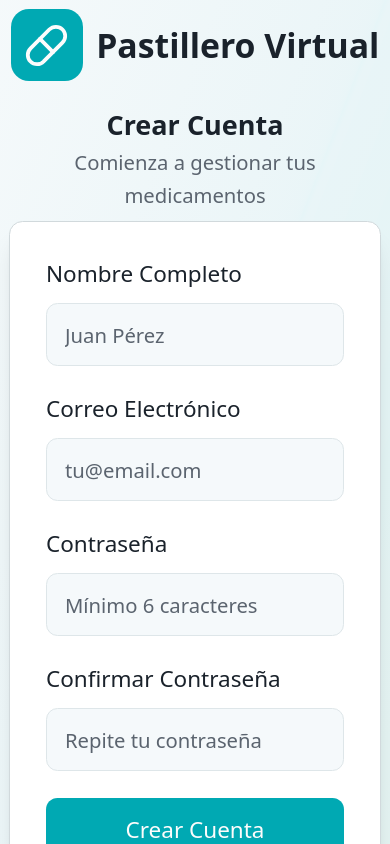
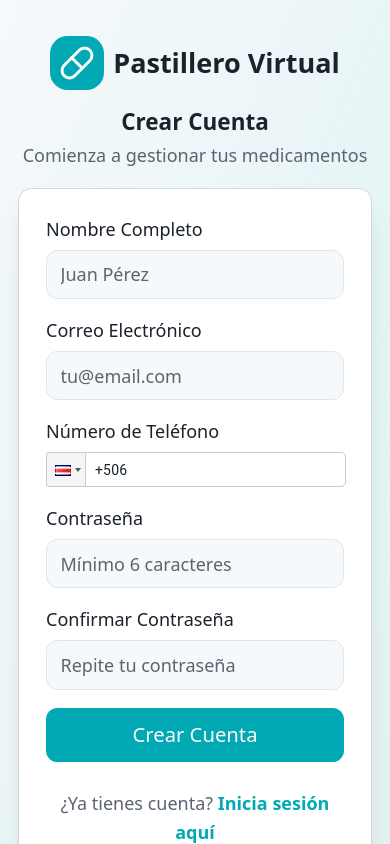
Before and after one commit to cmlasalav/medicine_app, a Next.js app: page /register in a window 390 px wide. Shown: the top 844 px of the page. Built offline with nearby package versions, Linux system fonts and the light colour scheme; no server answers.

Commit message:
feat: integrate phone input component and enhance registration form handling

```diff
--- a/src/components/AuthComponents/Register.jsx
+++ b/src/components/AuthComponents/Register.jsx
@@ -5,15 +5,19 @@ import Link from "next/link";
 import { useRouter } from "next/navigation";
 import { Pill } from "lucide-react";
 import { RegisterUser } from "@/api/Auth";
+import PhoneInput from "react-phone-input-2";
+import "react-phone-input-2/lib/style.css";
 
 export default function RegistroPage() {
   const router = useRouter();
   const [formData, setFormData] = useState({
     name: "",
     email: "",
+    phone: "",
     password: "",
     confirmPassword: "",
   });
+  const [phoneValue, setPhoneValue] = useState("");
   const [isLoading, setIsLoading] = useState(false);
   const [error, setError] = useState("");
   const [success, setSuccess] = useState(false);
@@ -77,11 +81,16 @@ export default function RegistroPage() {
     }
     setIsLoading(true);
     try {
-      //Register
-      console.log(formData)
-      const response = await RegisterUser(formData);
+      // Preparar datos con teléfono limpio (sin guiones, espacios, ni caracteres especiales)
+      const cleanPhone = phoneValue.replace(/[^0-9]/g, "");
+      const dataToSend = {
+        ...formData,
+        phone: cleanPhone,
+      };
+      console.log(dataToSend);
+      const response = await RegisterUser(dataToSend);
       if (response.error) {
-        setError({ email: "Error al registrar el usuario" });
+        setError("Este correo ya está registrado.");
         setIsLoading(false);
         return;
       }
@@ -92,7 +101,7 @@ export default function RegistroPage() {
         router.push("/login");
       }, 2000);
     } catch (error) {
-      setError({ email: "Error al registrar el usuario" });
+      setError("Error al registrar el usuario");
       setIsLoading(false);
     }
   };
@@ -135,37 +144,37 @@ export default function RegistroPage() {
   }
 
   return (
-    <div className="min-h-screen bg-gradient-to-br from-background via-primary/5 to-secondary/10 flex items-center justify-center p-2">
+    <div className="min-h-screen bg-gradient-to-br from-background via-primary/5 to-secondary/10 flex items-center justify-center p-4 py-8">
       <div className="w-full max-w-md">
-        <div className="text-center mb-2">
-          <Link href="/" className="inline-flex items-center gap-3 mb-6">
-            <div className="bg-primary text-primary-foreground p-3 rounded-2xl">
-              <Pill className="w-10 h-10" />
+        <div className="text-center mb-4">
+          <Link href="/" className="inline-flex items-center gap-2 mb-4">
+            <div className="bg-primary text-primary-foreground p-2 rounded-xl">
+              <Pill className="w-8 h-8" />
             </div>
-            <h1 className="text-3xl font-bold text-foreground">
+            <h1 className="text-2xl font-bold text-foreground">
               Pastillero Virtual
             </h1>
           </Link>
-          <h2 className="text-2xl font-semibold text-foreground mt-0">
+          <h2 className="text-xl font-semibold text-foreground mt-0">
             Crear Cuenta
           </h2>
-          <p className="text-lg text-muted-foreground mt-1">
+          <p className="text-base text-muted-foreground mt-1">
             Comienza a gestionar tus medicamentos
           </p>
         </div>
 
-        <div className="bg-card border border-border rounded-lg p-8 shadow-xl">
-          <form onSubmit={handleSubmit} className="space-y-6">
+        <div className="bg-card border border-border rounded-lg p-6 shadow-xl">
+          <form onSubmit={handleSubmit} className="space-y-4">
             {error && (
-              <div className="bg-destructive/10 border-2 border-destructive text-destructive px-6 py-4 rounded-lg text-lg">
+              <div className="bg-destructive/10 border border-destructive text-destructive px-4 py-3 rounded-lg text-base">
                 {error}
               </div>
             )}
 
-            <div className="space-y-3">
+            <div className="space-y-1.5">
               <label
                 htmlFor="name"
-                className="block text-xl font-medium text-foreground"
+                className="block text-base font-medium text-foreground"
               >
                 Nombre Completo
               </label>
@@ -176,15 +185,15 @@ export default function RegistroPage() {
                 placeholder="Juan Pérez"
                 value={formData.name}
                 onChange={handleChange}
-                className="w-full h-14 text-lg px-4 rounded-md border border-input bg-background text-foreground placeholder:text-muted-foreground focus:outline-none focus:ring-2 focus:ring-ring focus:border-transparent transition-all duration-200"
+                className="w-full h-11 text-base px-3 rounded-md border border-input bg-background text-foreground placeholder:text-muted-foreground focus:outline-none focus:ring-2 focus:ring-ring focus:border-transparent transition-all duration-200"
                 required
               />
             </div>
 
-            <div className="space-y-3">
+            <div className="space-y-1.5">
               <label
                 htmlFor="email"
-                className="block text-xl font-medium text-foreground"
+                className="block text-base font-medium text-foreground"
               >
                 Correo Electrónico
               </label>
@@ -195,15 +204,48 @@ export default function RegistroPage() {
                 placeholder="tu@email.com"
                 value={formData.email}
                 onChange={handleChange}
-                className="w-full h-14 text-lg px-4 rounded-md border border-input bg-background text-foreground placeholder:text-muted-foreground focus:outline-none focus:ring-2 focus:ring-ring focus:border-transparent transition-all duration-200"
+                className="w-full h-11 text-base px-3 rounded-md border border-input bg-background text-foreground placeholder:text-muted-foreground focus:outline-none focus:ring-2 focus:ring-ring focus:border-transparent transition-all duration-200"
                 required
               />
             </div>
 
-            <div className="space-y-3">
+            <div className="space-y-1.5">
+              <label
+                htmlFor="phone"
+                className="block text-base font-medium text-foreground"
+              >
+                Número de Teléfono
+              </label>
+              <PhoneInput
+                country={"cr"}
+                value={phoneValue}
+                onChange={(phone) => {
+                  setPhoneValue(phone);
+                  setFormData((prev) => ({
+                    ...prev,
+                    phone: phone,
+                  }));
+                }}
+                inputProps={{
+                  name: "phone",
+                  required: true,
+                  id: "phone",
+                }}
+                containerClass="phone-input-container"
+                inputClass="w-full h-11 text-base px-3 rounded-md border border-input bg-background text-foreground placeholder:text-muted-foreground focus:outline-none focus:ring-2 focus:ring-ring focus:border-transparent transition-all duration-200"
+                buttonClass="bg-muted border-input hover:bg-muted/80"
+                dropdownClass="bg-card border-border text-foreground"
+                searchClass="bg-background text-foreground border-input"
+                enableSearch
+                searchPlaceholder="Buscar país..."
+                countryCodeEditable={false}
+              />
+            </div>
+
+            <div className="space-y-1.5">
               <label
                 htmlFor="password"
-                className="block text-xl font-medium text-foreground"
+                className="block text-base font-medium text-foreground"
               >
                 Contraseña
               </label>
@@ -214,15 +256,15 @@ export default function RegistroPage() {
                 placeholder="Mínimo 6 caracteres"
                 value={formData.password}
                 onChange={handleChange}
-                className="w-full h-14 text-lg px-4 rounded-md border border-input bg-background text-foreground placeholder:text-muted-foreground focus:outline-none focus:ring-2 focus:ring-ring focus:border-transparent transition-all duration-200"
+                className="w-full h-11 text-base px-3 rounded-md border border-input bg-background text-foreground placeholder:text-muted-foreground focus:outline-none focus:ring-2 focus:ring-ring focus:border-transparent transition-all duration-200"
                 required
               />
             </div>
 
-            <div className="space-y-3">
+            <div className="space-y-1.5">
               <label
                 htmlFor="confirmPassword"
-                className="block text-xl font-medium text-foreground"
+                className="block text-base font-medium text-foreground"
               >
                 Confirmar Contraseña
               </label>
@@ -233,7 +275,7 @@ export default function RegistroPage() {
                 placeholder="Repite tu contraseña"
                 value={formData.confirmPassword}
                 onChange={handleChange}
-                className="w-full h-14 text-lg px-4 rounded-md border border-input bg-background text-foreground placeholder:text-muted-foreground focus:outline-none focus:ring-2 focus:ring-ring focus:border-transparent transition-all duration-200"
+                className="w-full h-11 text-base px-3 rounded-md border border-input bg-background text-foreground placeholder:text-muted-foreground focus:outline-none focus:ring-2 focus:ring-ring focus:border-transparent transition-all duration-200"
                 required
               />
             </div>
@@ -241,14 +283,14 @@ export default function RegistroPage() {
             <button
               type="submit"
               disabled={isLoading}
-              className="w-full h-14 text-xl font-medium bg-primary text-primary-foreground rounded-md hover:bg-primary/90 focus:outline-none focus:ring-2 focus:ring-ring focus:ring-offset-2 disabled:opacity-50 disabled:cursor-not-allowed transition-all duration-200"
+              className="w-full h-12 text-lg font-medium bg-primary text-primary-foreground rounded-md hover:bg-primary/90 focus:outline-none focus:ring-2 focus:ring-ring focus:ring-offset-2 disabled:opacity-50 disabled:cursor-not-allowed transition-all duration-200"
             >
               {isLoading ? "Creando cuenta..." : "Crear Cuenta"}
             </button>
           </form>
 
-          <div className="mt-8 text-center">
-            <p className="text-lg text-muted-foreground">
+          <div className="mt-6 text-center">
+            <p className="text-base text-muted-foreground">
               ¿Ya tienes cuenta?{" "}
               <Link
                 href="/login"
```
